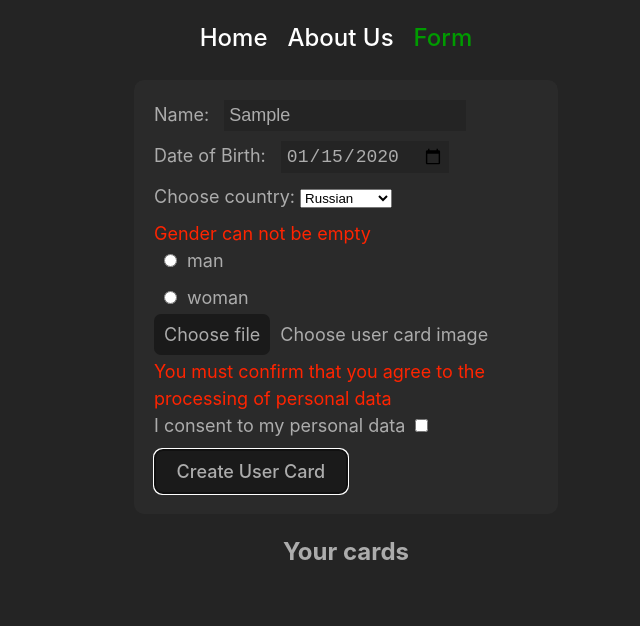
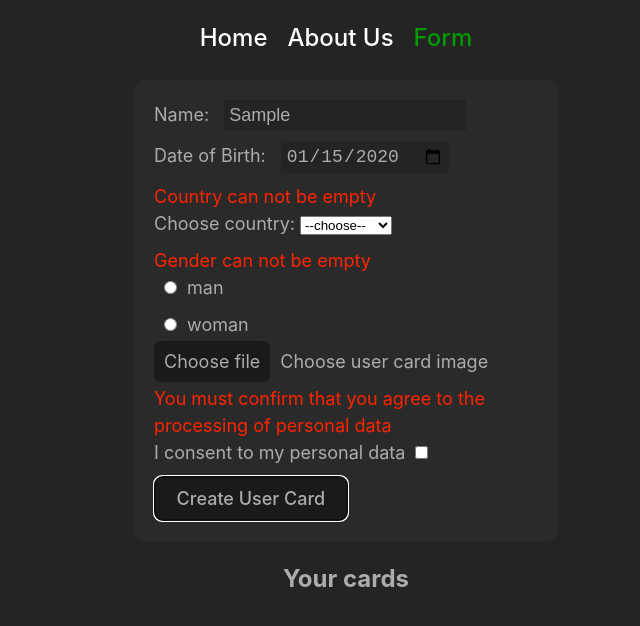
Before and after one commit to ValeriaYan/rsschool-react-2023Q1, a React (Vite) app in the folder react-components/: page /form in a window 1280 px wide. Both pictures are taken after typing "Sample", "2020-01-15" into the empty fields and a click on the button "Create User Card". Shown: the top 626 px of the page, without its empty margins (294-934 px from the left). Built offline with nearby package versions, Linux system fonts and the light colour scheme.

Commit message:
refactor: small changes

```diff
--- a/react-components/src/components/form/UserForm.tsx
+++ b/react-components/src/components/form/UserForm.tsx
@@ -31,6 +31,7 @@ class UserForm extends React.Component<UserFormProps, UserFormState> {
     emptyDateField: boolean;
     emptyConfirmCheckbox: boolean;
     emptyRadioFields: boolean;
+    emptySelectField: boolean;
   };
   constructor(props: UserFormProps) {
     super(props);
@@ -51,6 +52,7 @@ class UserForm extends React.Component<UserFormProps, UserFormState> {
       emptyDateField: false,
       emptyConfirmCheckbox: false,
       emptyRadioFields: false,
+      emptySelectField: false,
     };
     this.onSubmit = this.onSubmit.bind(this);
   }
@@ -81,6 +83,13 @@ class UserForm extends React.Component<UserFormProps, UserFormState> {
       this.errors['emptyConfirmCheckbox'] = false;
     }
 
+    if (this.selectRef.current && this.selectRef.current.value == 'default') {
+      this.errors['emptySelectField'] = true;
+    } else {
+      this.errors['emptySelectField'] = false;
+    }
+
+    console.log(this.selectRef?.current?.value);
     return (
       !this.errors['emptyNameField'] &&
       !this.errors['emptyDateField'] &&
@@ -135,6 +144,9 @@ class UserForm extends React.Component<UserFormProps, UserFormState> {
         <TextInput textRef={this.textRef} labelText="Name: " />
         {this.errors['emptyDateField'] && <div className="error">{'Date can not be empty'}</div>}
         <DateInput dateRef={this.dateRef} labelText="Date of Birth: " />
+        {this.errors['emptySelectField'] && (
+          <div className="error">{'Country can not be empty'}</div>
+        )}
         <SelectInput
           selectRef={this.selectRef}
           labelText="Choose country: "
--- a/react-components/src/components/form/selectInput/SelectInput.tsx
+++ b/react-components/src/components/form/selectInput/SelectInput.tsx
@@ -16,6 +16,7 @@ class SelectInput extends React.Component<SelectInputProps> {
       <label>
         {this.props.labelText}
         <select ref={this.props.selectRef}>
+          <option value="default">{'--choose--'}</option>
           {this.props.values.map((item, index) => {
             return (
               <option value={item} key={index}>
```
Also changed, not shown: 1 other file (tests, documents, lock files or other folders).
